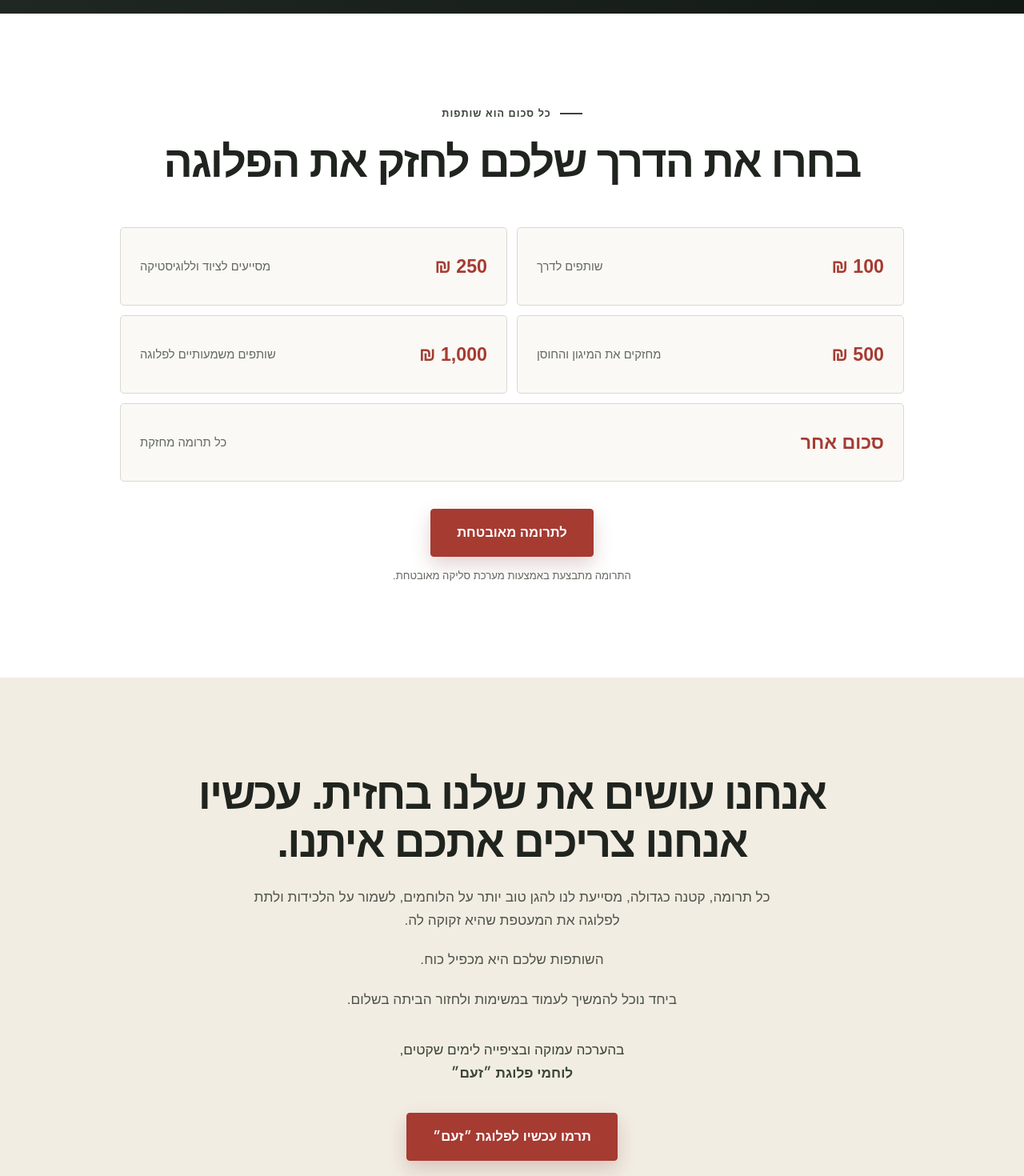
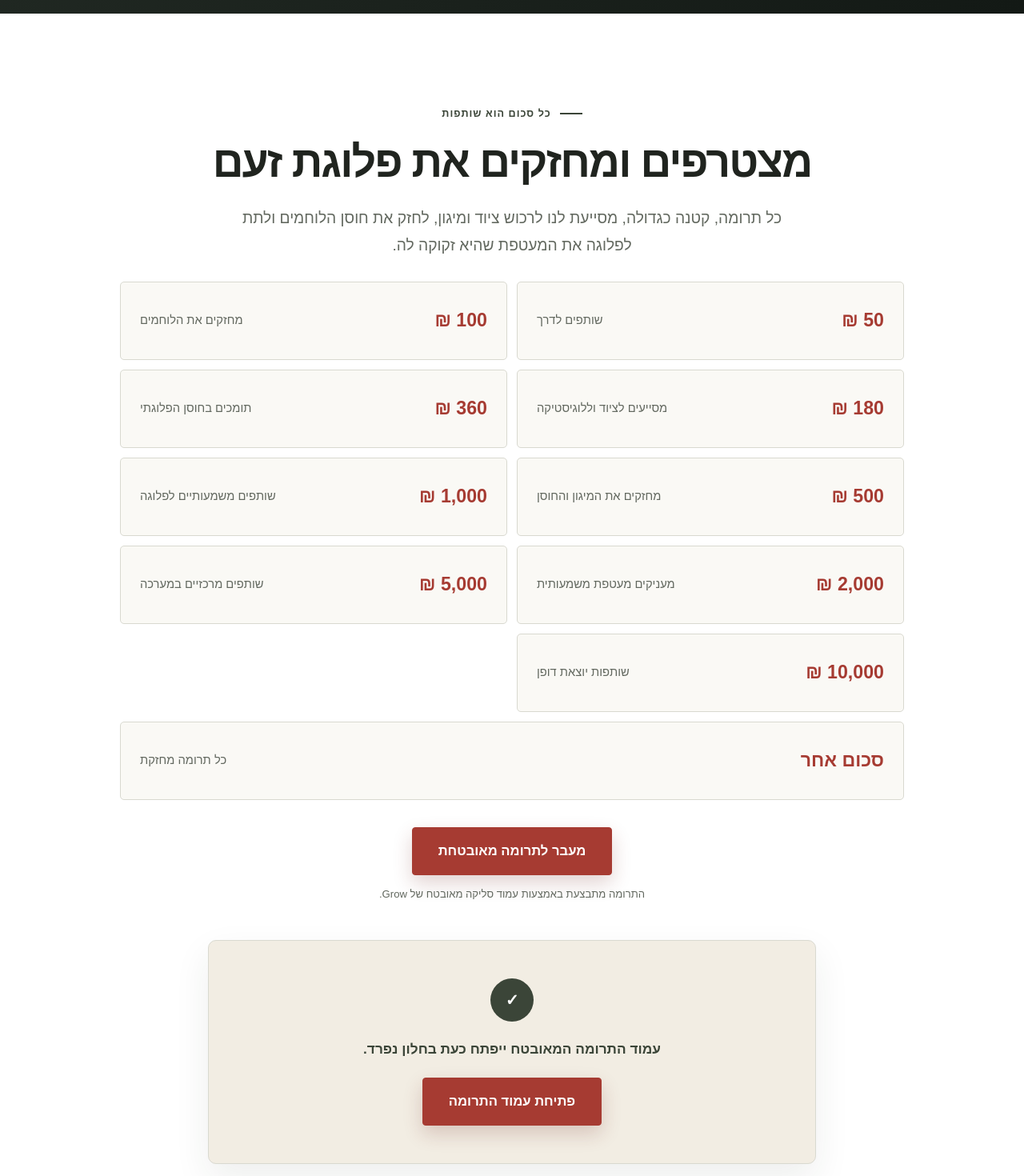
Before and after one commit to matan2026/za-am-company-fundraising, a Next.js app: page / in a window 1280 px wide. Shown: the part 6880-8350 px from the top of the page at 80% size. Built offline with nearby package versions, Linux system fonts and the light colour scheme; no server answers.

Commit message:
feat: integrate official Grow donation page

```diff
--- a/src/app/globals.css
+++ b/src/app/globals.css
@@ -857,15 +857,10 @@ blockquote {
   text-align: center;
 }
 
-.configuration-notice {
-  max-width: 680px;
-  margin: 0 auto 30px;
-  border: 1px solid #d8c99e;
-  border-radius: 5px;
-  background: #fff8df;
-  color: #67572b;
-  padding: 13px 18px;
-  font-size: 0.9rem;
+.donation-supporting-text {
+  max-width: 720px;
+  margin-inline: auto;
+  text-align: center;
 }
 
 .amount-grid {
@@ -916,6 +911,101 @@ blockquote {
   margin: 13px 0 0;
   color: var(--muted);
   font-size: 0.82rem;
+}
+
+.payment-embed-shell,
+.payment-fallback {
+  width: min(100%, 760px);
+  margin: 46px auto 0;
+}
+
+.payment-embed-shell {
+  position: relative;
+  min-height: 850px;
+  overflow: hidden;
+  border-radius: 10px;
+  background: var(--sand-light);
+}
+
+.payment-frame {
+  display: block;
+  width: 100%;
+  min-height: 850px;
+  border: 1px solid var(--border);
+  border-radius: 10px;
+  background: var(--white);
+  transition: opacity 180ms ease;
+}
+
+.payment-frame.is-loading {
+  opacity: 0;
+}
+
+.payment-loading {
+  position: absolute;
+  z-index: 1;
+  inset: 0;
+  display: flex;
+  align-items: center;
+  justify-content: center;
+  flex-direction: column;
+  gap: 16px;
+  border: 1px solid var(--border);
+  border-radius: 10px;
+  color: var(--olive-deep);
+}
+
+.payment-loading p {
+  margin: 0;
+  font-weight: 700;
+}
+
+.payment-spinner {
+  width: 42px;
+  height: 42px;
+  border: 4px solid rgb(89 98 74 / 20%);
+  border-top-color: var(--olive);
+  border-radius: 50%;
+  animation: payment-spin 900ms linear infinite;
+}
+
+.payment-fallback {
+  display: flex;
+  min-height: 280px;
+  align-items: center;
+  justify-content: center;
+  flex-direction: column;
+  gap: 20px;
+  border: 1px solid var(--border);
+  border-radius: 10px;
+  background: var(--sand-light);
+  padding: 38px;
+  box-shadow: 0 18px 45px rgb(35 46 36 / 8%);
+}
+
+.payment-fallback p {
+  margin: 0;
+  color: var(--olive-deep);
+  font-size: 1.08rem;
+  font-weight: 700;
+}
+
+.payment-lock {
+  display: grid;
+  width: 54px;
+  height: 54px;
+  place-items: center;
+  border-radius: 50%;
+  background: var(--olive-deep);
+  color: var(--white);
+  font-size: 1.25rem;
+  font-weight: 800;
+}
+
+@keyframes payment-spin {
+  to {
+    rotate: 360deg;
+  }
 }
 
 .closing-section {
@@ -1302,6 +1392,25 @@ blockquote {
     min-height: 88px;
   }
 
+  .payment-embed-shell,
+  .payment-frame {
+    min-height: 950px;
+  }
+
+  .payment-embed-shell,
+  .payment-fallback {
+    margin-bottom: calc(92px + env(safe-area-inset-bottom));
+  }
+
+  .payment-fallback {
+    min-height: 320px;
+    padding: 32px 20px;
+  }
+
+  .payment-fallback .button {
+    width: 100%;
+  }
+
   .footer-grid {
     grid-template-columns: 1fr;
   }
--- a/src/app/page.tsx
+++ b/src/app/page.tsx
@@ -6,6 +6,7 @@ import { Faq } from "@/components/Faq";
 import { Gallery } from "@/components/Gallery";
 import { Header } from "@/components/Header";
 import { MobileDonationBar } from "@/components/MobileDonationBar";
+import { PaymentEmbed } from "@/components/PaymentEmbed";
 import { Progress } from "@/components/Progress";
 import { VideoCard } from "@/components/VideoCard";
 import {
@@ -48,10 +49,15 @@ const needs = [
 ];
 
 const donationAmounts = [
-  { amount: 100, label: "שותפים לדרך" },
-  { amount: 250, label: "מסייעים לציוד וללוגיסטיקה" },
+  { amount: 50, label: "שותפים לדרך" },
+  { amount: 100, label: "מחזקים את הלוחמים" },
+  { amount: 180, label: "מסייעים לציוד וללוגיסטיקה" },
+  { amount: 360, label: "תומכים בחוסן הפלוגתי" },
   { amount: 500, label: "מחזקים את המיגון והחוסן" },
   { amount: 1000, label: "שותפים משמעותיים לפלוגה" },
+  { amount: 2000, label: "מעניקים מעטפת משמעותית" },
+  { amount: 5000, label: "שותפים מרכזיים במערכה" },
+  { amount: 10000, label: "שותפות יוצאת דופן" },
 ];
 
 function JsonLd() {
@@ -151,7 +157,7 @@ export default function Home() {
             </div>
 
             <div className="hero-media">
-              <VideoCard priority />
+              <VideoCard eager />
               <div className="hero-photo-strip" aria-label="מקומות שמורים לתמונות מאושרות">
                 {[1, 2, 3].map((image) => (
                   <div className="strip-image" key={image}>
@@ -183,7 +189,7 @@ export default function Home() {
             </p>
           </div>
           <div className="container video-feature">
-            <VideoCard />
+            <VideoCard eager />
             <div className="video-caption">
               <p>
                 אנחנו עושים את מה שצריך בחזית. התמיכה שלכם מאפשרת לנו לעשות זאת
@@ -352,13 +358,11 @@ export default function Home() {
         <section className="section donation-section" id="donation" aria-labelledby="donation-title">
           <div className="container donation-inner">
             <p className="eyebrow eyebrow-dark">כל סכום הוא שותפות</p>
-            <h2 id="donation-title">בחרו את הדרך שלכם לחזק את הפלוגה</h2>
-            {!isValidExternalUrl(campaign.donationUrl) ? (
-              <p className="configuration-notice" role="status">
-                קישור התרומה הרשמי טרם הוגדר. אפשרויות התרומה יופעלו מיד לאחר
-                הזנת קישור מאובטח ומאושר.
-              </p>
-            ) : null}
+            <h2 id="donation-title">מצטרפים ומחזקים את פלוגת זעם</h2>
+            <p className="section-intro donation-supporting-text">
+              כל תרומה, קטנה כגדולה, מסייעת לנו לרכוש ציוד ומיגון, לחזק את חוסן
+              הלוחמים ולתת לפלוגה את המעטפת שהיא זקוקה לה.
+            </p>
             <div className="amount-grid">
               {donationAmounts.map((option) => (
                 <DonationLink
@@ -374,6 +378,7 @@ export default function Home() {
               ))}
               <DonationLink
                 className="amount-option amount-other"
+                amount="other"
                 sectionFallback={false}
                 ariaLabel="תרומה בסכום אחר"
               >
@@ -386,9 +391,10 @@ export default function Home() {
               sectionFallback={false}
               ariaLabel="מעבר לתרומה מאובטחת"
             >
-              לתרומה מאובטחת
+              מעבר לתרומה מאובטחת
             </DonationLink>
-            <p className="trust-small">התרומה מתבצעת באמצעות מערכת סליקה מאובטחת.</p>
+            <p className="trust-small">התרומה מתבצעת באמצעות עמוד סליקה מאובטח של Grow.</p>
+            <PaymentEmbed />
             {nonprofitConfigured ? (
               <p className="nonprofit-details">
                 {campaign.nonprofitName} · מספר גוף: <bdi>{campaign.nonprofitNumber}</bdi>
--- a/src/components/DonationLink.tsx
+++ b/src/components/DonationLink.tsx
@@ -7,16 +7,16 @@ import { trackEvent } from "@/lib/analytics";
 type DonationLinkProps = {
   children: ReactNode;
   className?: string;
-  amount?: number;
+  amount?: number | "other";
   sectionFallback?: boolean;
   ariaLabel?: string;
   onNavigate?: () => void;
 };
 
-function donationHref(amount?: number) {
+function donationHref(amount?: number | "other") {
   if (!isValidExternalUrl(campaign.donationUrl)) return null;
   const url = new URL(campaign.donationUrl);
-  if (amount && campaign.donationAmountParam) {
+  if (typeof amount === "number" && campaign.donationAmountParam) {
     url.searchParams.set(campaign.donationAmountParam, String(amount));
   }
   return url.toString();
@@ -55,11 +55,15 @@ export function DonationLink({
       aria-label={ariaLabel}
       onClick={() => {
         onNavigate?.();
-        trackEvent(href ? "donate_click" : "scroll_to_donation", {
-          ...(amount ? { amount } : {}),
+        const eventParameters = {
+          ...(amount !== undefined ? { amount } : {}),
           donation_configured: Boolean(href),
-        });
-        if (amount) trackEvent("donation_amount_select", { amount });
+        };
+        trackEvent(href ? "donate_click" : "scroll_to_donation", eventParameters);
+        if (href) trackEvent("payment_page_open", eventParameters);
+        if (amount !== undefined) {
+          trackEvent("donation_amount_selected", { amount });
+        }
       }}
     >
       {children}
--- /dev/null
+++ b/src/components/PaymentEmbed.tsx
@@ -0,0 +1,60 @@
+"use client";
+
+import { useEffect, useState } from "react";
+import { DonationLink } from "@/components/DonationLink";
+import { campaign } from "@/config/campaign";
+import { trackEvent } from "@/lib/analytics";
+
+type PaymentStatus = "loading" | "loaded" | "fallback";
+
+export function PaymentEmbed() {
+  const [status, setStatus] = useState<PaymentStatus>(
+    campaign.paymentEmbeddingAllowed ? "loading" : "fallback",
+  );
+
+  useEffect(() => {
+    if (status !== "loading") return;
+    const fallbackTimer = window.setTimeout(() => setStatus("fallback"), 12000);
+    return () => window.clearTimeout(fallbackTimer);
+  }, [status]);
+
+  if (status === "fallback") {
+    return (
+      <div className="payment-fallback" role="status">
+        <span className="payment-lock" aria-hidden="true">✓</span>
+        <p>עמוד התרומה המאובטח ייפתח כעת בחלון נפרד.</p>
+        <DonationLink
+          className="button button-large"
+          ariaLabel="פתיחת עמוד התרומה המאובטח של Grow בחלון חדש"
+          onNavigate={() => trackEvent("payment_fallback_click")}
+        >
+          פתיחת עמוד התרומה
+        </DonationLink>
+      </div>
+    );
+  }
+
+  return (
+    <div className="payment-embed-shell" aria-live="polite">
+      {status === "loading" ? (
+        <div className="payment-loading" role="status">
+          <span className="payment-spinner" aria-hidden="true" />
+          <p>עמוד התרומה המאובטח נטען…</p>
+        </div>
+      ) : null}
+      <iframe
+        className={`payment-frame ${status === "loading" ? "is-loading" : ""}`}
+        src={campaign.donationUrl}
+        title="עמוד תרומה מאובטח לפלוגת זעם"
+        referrerPolicy="strict-origin-when-cross-origin"
+        allow="payment"
+        loading="lazy"
+        onLoad={() => {
+          setStatus("loaded");
+          trackEvent("payment_iframe_loaded");
+        }}
+        onError={() => setStatus("fallback")}
+      />
+    </div>
+  );
+}
--- a/src/components/VideoCard.tsx
+++ b/src/components/VideoCard.tsx
@@ -6,7 +6,7 @@ import { campaign, isValidExternalUrl } from "@/config/campaign";
 import { trackEvent } from "@/lib/analytics";
 import { getVideoEmbedUrl } from "@/lib/video";
 
-export function VideoCard({ priority = false }: { priority?: boolean }) {
+export function VideoCard({ eager = false }: { eager?: boolean }) {
   const [playing, setPlaying] = useState(false);
   const embedUrl = isValidExternalUrl(campaign.videoUrl)
     ? getVideoEmbedUrl(campaign.videoUrl)
@@ -31,7 +31,7 @@ export function VideoCard({ priority = false }: { priority?: boolean }) {
         src={campaign.videoPoster}
         alt="תמונת שער לסרטון הרשמי של פלוגת זעם — להחלפה בחומר מאושר"
         fill
-        priority={priority}
+        loading={eager ? "eager" : "lazy"}
         sizes="(max-width: 900px) 100vw, 50vw"
       />
       <div className="video-overlay">
--- a/src/config/campaign.ts
+++ b/src/config/campaign.ts
@@ -1,13 +1,16 @@
-const DONATION_PLACEHOLDER = "REPLACE_WITH_DONATION_URL";
 const VIDEO_PLACEHOLDER = "REPLACE_WITH_OFFICIAL_VIDEO_URL";
+const OFFICIAL_DONATION_URL =
+  "https://pay.grow.link/NDcyMTg~43ba563f25afc399352a239f7225899e-MzcwOTE2Mw";
 
 export const campaign = {
   targetAmount: 47000,
   raisedAmount: 0,
   donorCount: 0,
   donationUrl:
-    process.env.NEXT_PUBLIC_DONATION_URL?.trim() || DONATION_PLACEHOLDER,
+    process.env.NEXT_PUBLIC_DONATION_URL?.trim() || OFFICIAL_DONATION_URL,
   donationAmountParam: "",
+  // Grow restricts frame-ancestors to grow.website, so Vercel cannot embed it.
+  paymentEmbeddingAllowed: false,
   videoUrl: process.env.NEXT_PUBLIC_VIDEO_URL?.trim() || VIDEO_PLACEHOLDER,
   videoPoster: "/images/video-poster.webp",
   contactPhone: "REPLACE_WITH_CONTACT_PHONE",
@@ -15,11 +18,6 @@ export const campaign = {
   nonprofitName: "REPLACE_WITH_NONPROFIT_NAME",
   nonprofitNumber: "REPLACE_WITH_NONPROFIT_NUMBER",
   taxDeductible: false,
-} as const;
-
-export const campaignPlaceholders = {
-  donationUrl: DONATION_PLACEHOLDER,
-  videoUrl: VIDEO_PLACEHOLDER,
 } as const;
 
 export function isConfigured(value: string, placeholderPrefix = "REPLACE_WITH_") {
--- a/src/lib/analytics.ts
+++ b/src/lib/analytics.ts
@@ -1,6 +1,9 @@
 export type AnalyticsEvent =
   | "donate_click"
-  | "donation_amount_select"
+  | "donation_amount_selected"
+  | "payment_page_open"
+  | "payment_iframe_loaded"
+  | "payment_fallback_click"
   | "video_play"
   | "whatsapp_click"
   | "phone_click"
```
Also changed, not shown: 2 other files (tests, documents, lock files or other folders).
